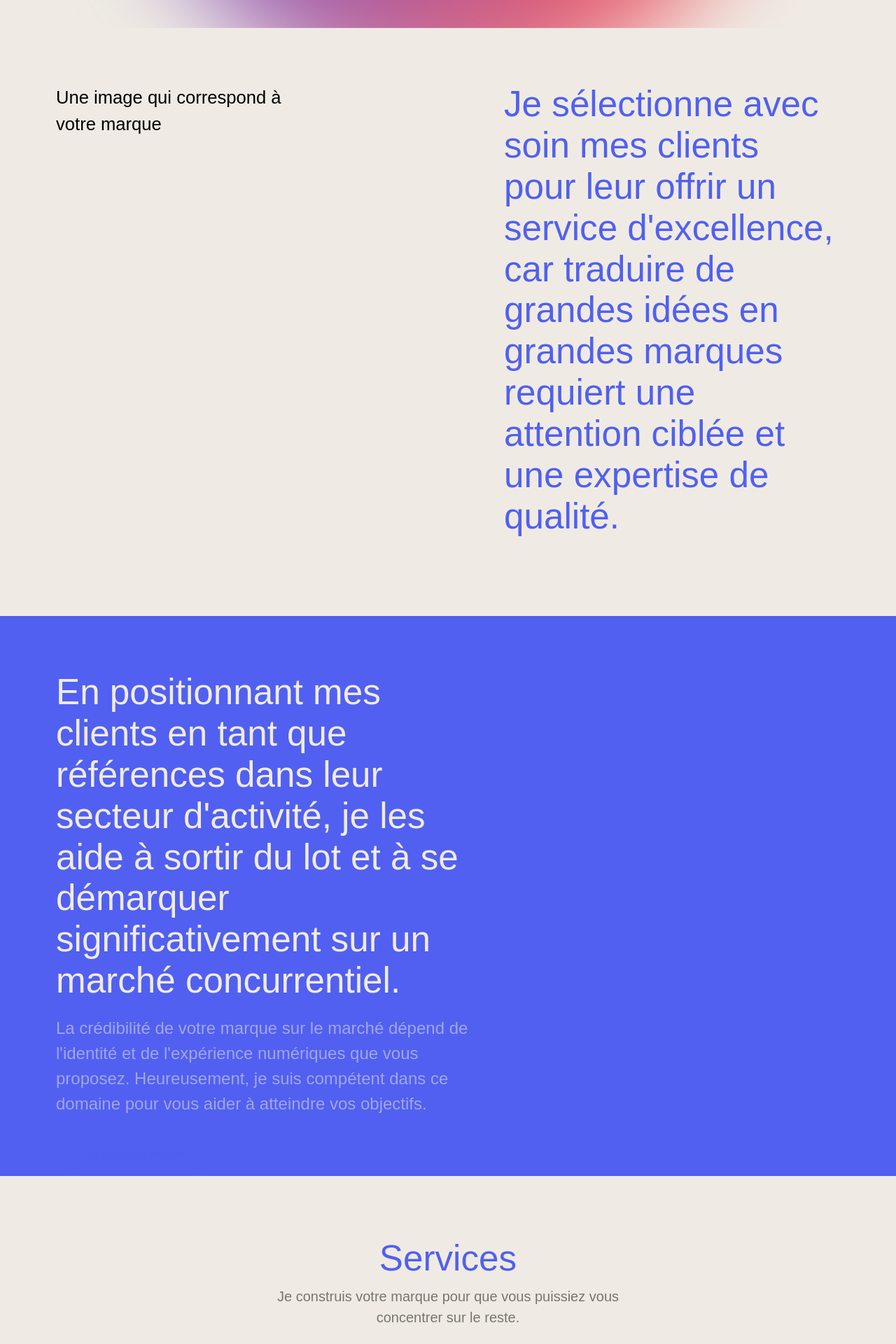
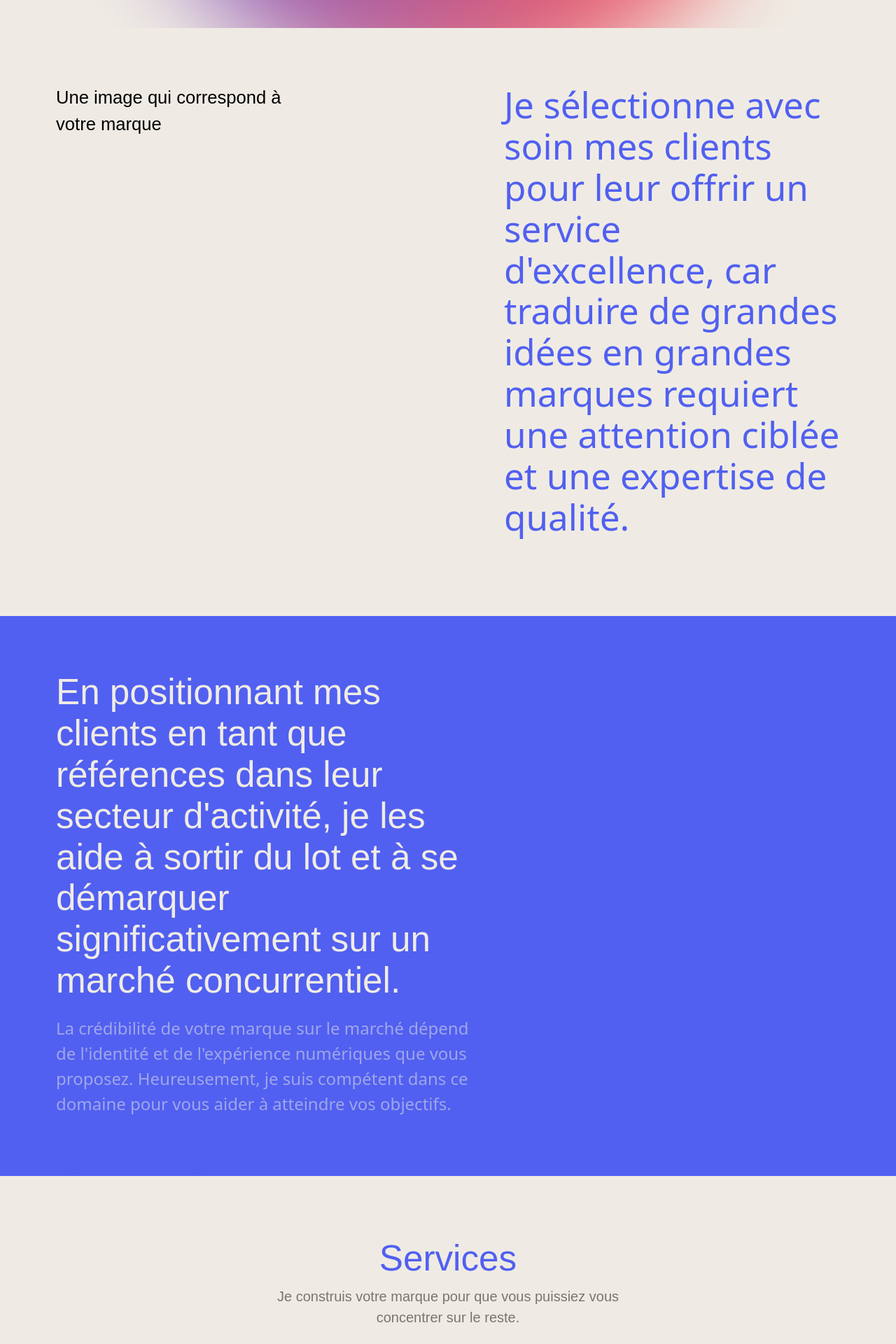
Before and after one commit to enzo-mourany/portfolio-v2, a Next.js app: page / in a window 1280 px wide. Shown: the part 760-2680 px from the top of the page at 70% size. Built offline with nearby package versions, Linux system fonts and the light colour scheme; no server answers.

Commit message:
optimized SEO

```diff
--- a/app/portfolio/page.tsx
+++ b/app/portfolio/page.tsx
@@ -19,8 +19,8 @@ const Page = () => {
       <div className={styles.works__wrapper}>
         <div className={styles.works__intro}>
           <div className={styles.works__title}>
-            <h2 className={styles.works__title__text}>Works</h2>
-            <p>Some of my projects and labs projects</p>
+            <h2 className={styles.works__title__text}>Portfolio</h2>
+            <h3>Certains de mes projets et collaborations</h3>
           </div>
         </div>
         {postPreview}
--- a/components/homepage/Clients.tsx
+++ b/components/homepage/Clients.tsx
@@ -8,7 +8,7 @@ export const Clients: React.FC = () => {
           <h2 className='w-full sm:w-3/5 lg:w-3/4 text-xl sm:text-w-base lg:text-w-xs'>Une image qui correspond à votre marque</h2>
         </div>
         <div className='flex w-full lg:w-1/2 h-full p-8 sm:p-20'>
-          <p className='text-w-xl lg:text-w-base text-blue leading-tight'>Je sélectionne avec soin mes clients pour leur offrir un service d&apos;excellence, car traduire de grandes idées en grandes marques requiert une attention ciblée et une expertise de qualité.</p>
+          <h4 className='text-w-xl lg:text-w-base text-blue leading-tight'>Je sélectionne avec soin mes clients pour leur offrir un service d&apos;excellence, car traduire de grandes idées en grandes marques requiert une attention ciblée et une expertise de qualité.</h4>
         </div>
       </div>
     </section>
--- a/components/homepage/Solution.tsx
+++ b/components/homepage/Solution.tsx
@@ -9,7 +9,7 @@ export const Solution: React.FC = () => {
       <div className='flex flex-col h-full'>
         <div className='flex flex-col justify-start w-full lg:w-3/5 h-full p-8 sm:p-20 gap-5'>
           <h3 className='text-w-xl lg:text-w-base text-white leading-tight'>En positionnant mes clients en tant que références dans leur secteur d&apos;activité, je les aide à sortir du lot et à se démarquer significativement sur un marché concurrentiel.</h3>
-          <p className='text-w-base lg:text-2xl text-white opacity-50'>La crédibilité de votre marque sur le marché dépend de l&apos;identité et de l&apos;expérience numériques que vous proposez. Heureusement, je suis compétent dans ce domaine pour vous aider à atteindre vos objectifs.</p>
+          <h4 className='text-w-base lg:text-2xl text-white opacity-50'>La crédibilité de votre marque sur le marché dépend de l&apos;identité et de l&apos;expérience numériques que vous proposez. Heureusement, je suis compétent dans ce domaine pour vous aider à atteindre vos objectifs.</h4>
           <Link href='/contact'>
             <ButtonOutline text='Solution sur mesure' />
           </Link>
--- a/components/homepage/Strategy.tsx
+++ b/components/homepage/Strategy.tsx
@@ -11,7 +11,7 @@ export const Strategy: React.FC = () => {
           <h2 className='w-3/5 lg:w-3/4 text-w-base lg:text-w-xs text-white'>Stratégie, positionnement de la marque, design, intégration, lancement</h2>
         </div>
         <div className='flex flex-col w-full lg:w-1/2 h-full p-8 sm:p-20 gap-5'>
-          <p className='text-w-xl lg:text-w-base text-white leading-tight'>Je joins mes forces à celles de votre équipe par le biais d&apos;une stratégie, d&apos;une conception et d&apos;un développement technique. Votre marque raconte une histoire unique, et je suis là pour lui donner vie.</p>
+          <h4 className='text-w-xl lg:text-w-base text-white leading-tight'>Je joins mes forces à celles de votre équipe par le biais d&apos;une stratégie, d&apos;une conception et d&apos;un développement technique. Votre marque raconte une histoire unique, et je suis là pour lui donner vie.</h4>
           <Link href='/contact'>
             <ButtonOutline text='Boostez votre entreprise' />
           </Link>
```
